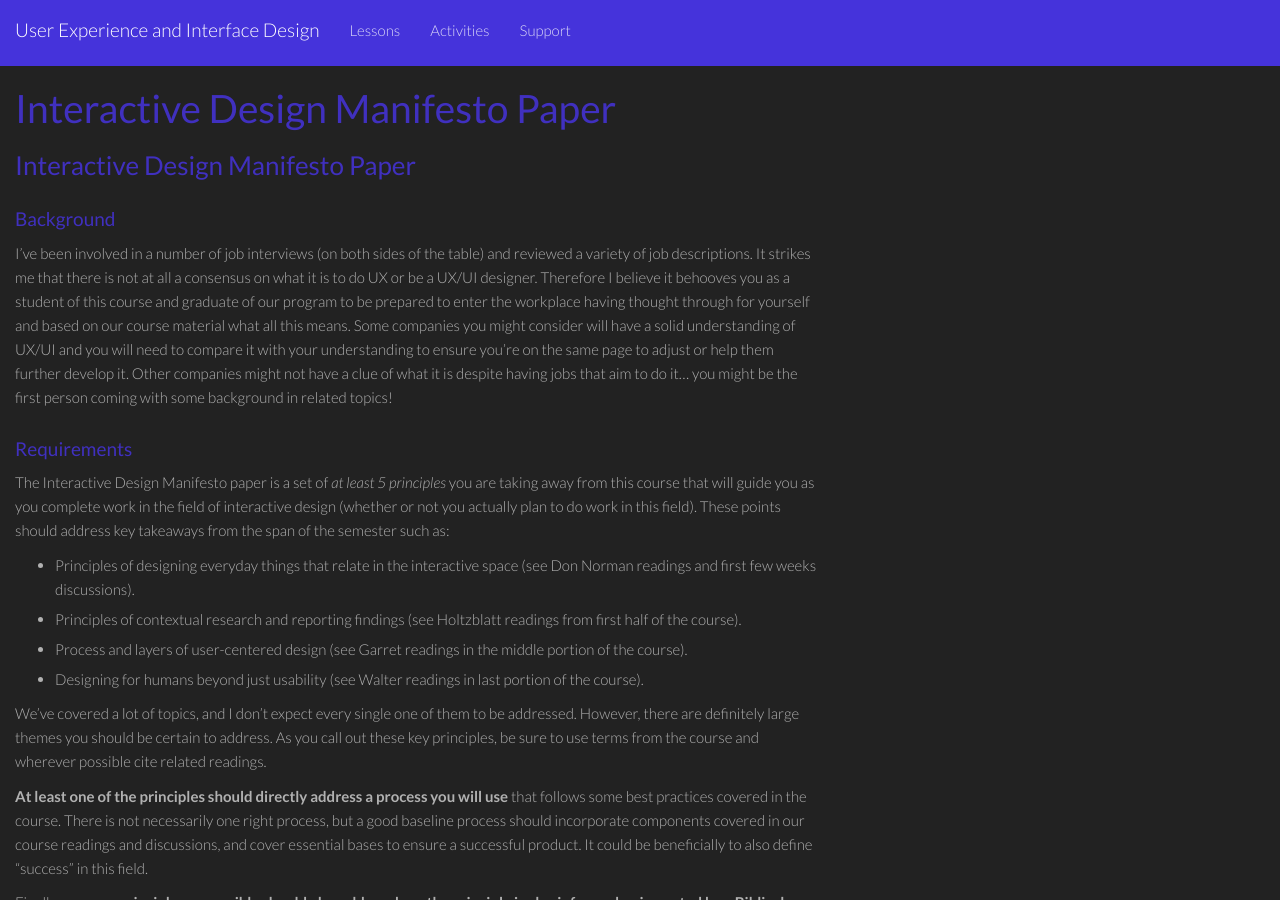
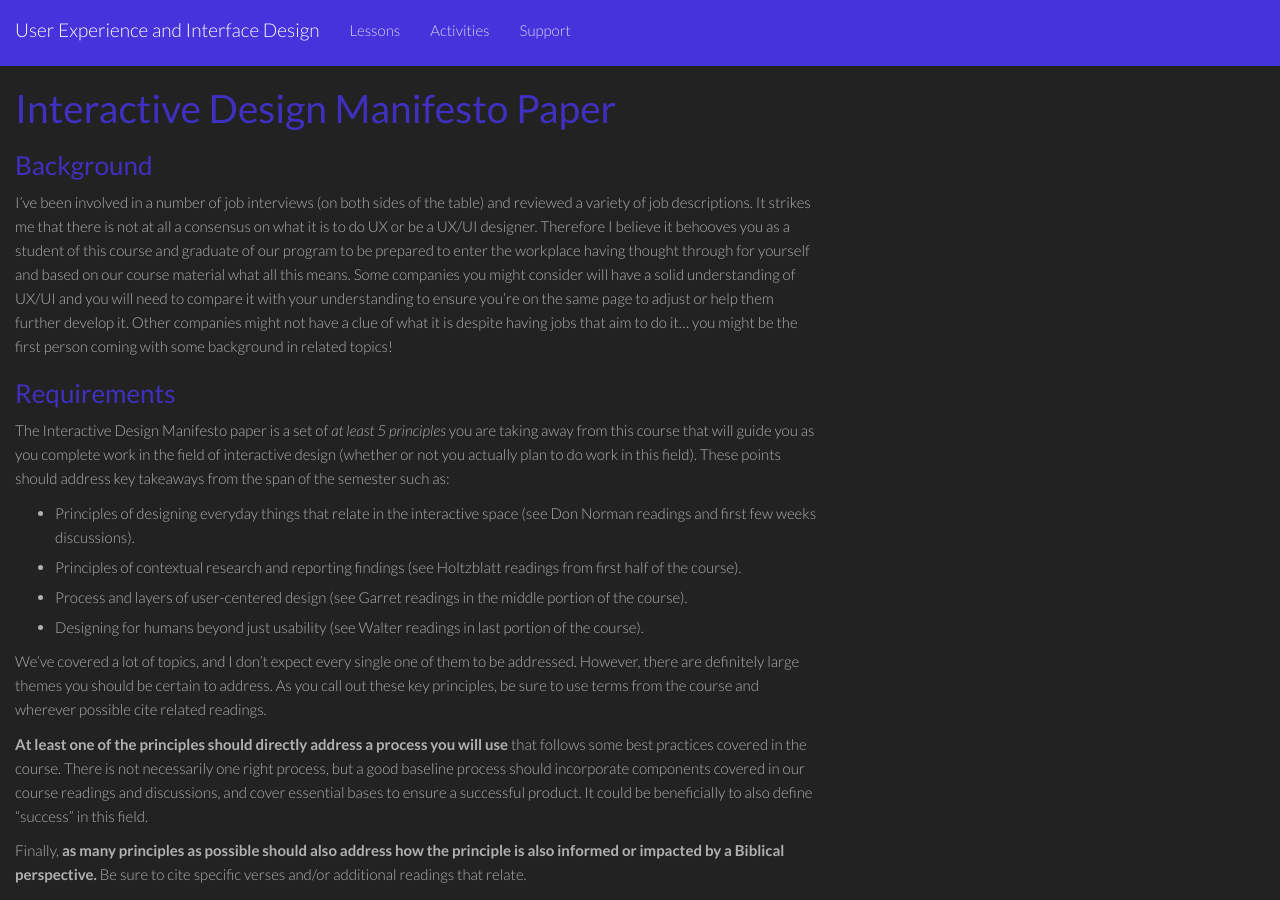
Before and after one commit to philschanely/course-ux, a Jekyll site: the page built from _activities/manifesto.md, in a window 1280 px wide and 900 px high. Built offline with Jekyll 4.4.1, drawn with Linux system fonts in a browser that asks for light colours.

Commit message:
Heading fixes

```diff
--- a/_activities/manifesto.md
+++ b/_activities/manifesto.md
@@ -2,13 +2,12 @@
 layout: activity
 title:  "Interactive Design Manifesto Paper"
 ---
-### Interactive Design Manifesto Paper
 
-#### Background
+### Background
 
 I've been involved in a number of job interviews (on both sides of the table) and reviewed a variety of job descriptions. It strikes me that there is not at all a consensus on what it is to do UX or be a UX/UI designer. Therefore I believe it behooves you as a student of this course and graduate of our program to be prepared to enter the workplace having thought through for yourself and based on our course material what all this means. Some companies you might consider will have a solid understanding of UX/UI and you will need to compare it with your understanding to ensure you're on the same page to adjust or help them further develop it. Other companies might not have a clue of what it is despite having jobs that aim to do it... you might be the first person coming with some background in related topics!
 
-#### Requirements
+### Requirements
 
 The Interactive Design Manifesto paper is a set of *at least 5 principles* you are taking away from this course that will guide you as you complete work in the field of interactive design (whether or not you actually plan to do work in this field). These points should address key takeaways from the span of the semester such as:
 
```
